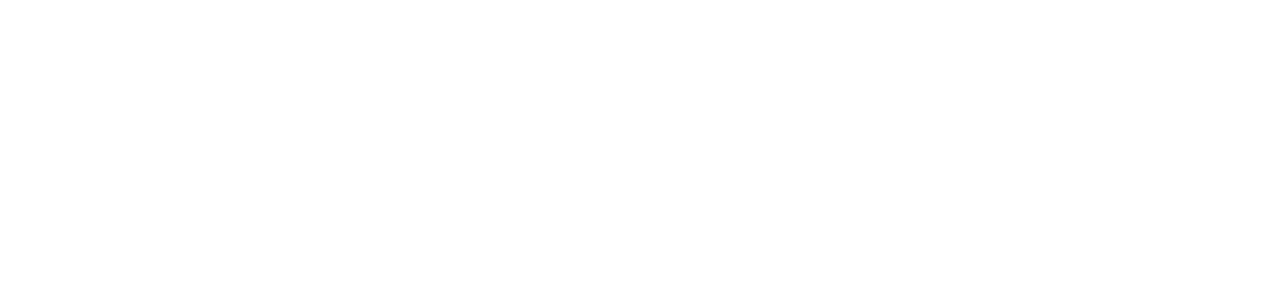
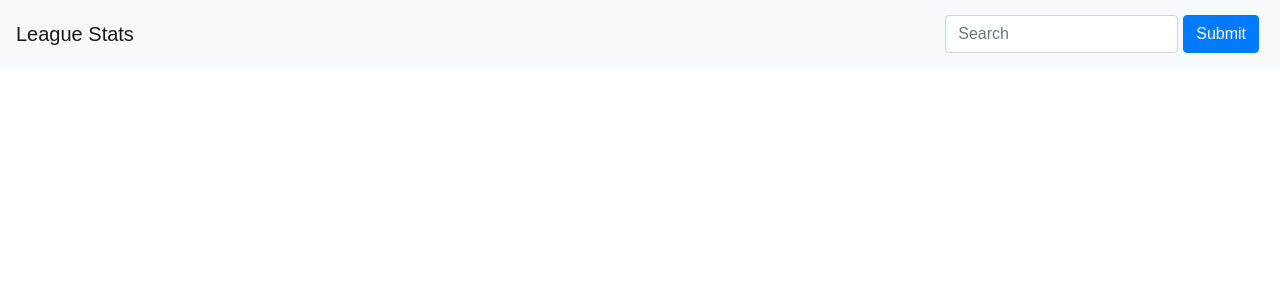
Before and after one commit to march93/league-stats-2, a React (Create React App) app in the folder client/: page / in a window 1280 px wide. Shown: the top 300 px of the page. Built offline with nearby package versions, Linux system fonts and the light colour scheme.

Commit message:
Added bootstrap header to search component and updated routing

```diff
--- a/client/package.json
+++ b/client/package.json
@@ -4,6 +4,7 @@
   "private": true,
   "dependencies": {
     "react": "^16.4.1",
+    "react-bootstrap": "^0.32.1",
     "react-dom": "^16.4.1",
     "react-router-dom": "^4.3.1",
     "react-scripts": "1.1.4"
--- a/client/public/index.html
+++ b/client/public/index.html
@@ -10,6 +10,7 @@
     -->
     <link rel="manifest" href="%PUBLIC_URL%/manifest.json">
     <link rel="shortcut icon" href="%PUBLIC_URL%/favicon.ico">
+    <link rel="stylesheet" href="https://maxcdn.bootstrapcdn.com/bootstrap/4.1.0/css/bootstrap.min.css">
     <!--
       Notice the use of %PUBLIC_URL% in the tags above.
       It will be replaced with the URL of the `public` folder during the build.
@@ -36,5 +37,8 @@
       To begin the development, run `npm start` or `yarn start`.
       To create a production bundle, use `npm run build` or `yarn build`.
     -->
+    <script src="https://ajax.googleapis.com/ajax/libs/jquery/3.3.1/jquery.min.js"></script>
+    <script src="https://cdnjs.cloudflare.com/ajax/libs/popper.js/1.14.0/umd/popper.min.js"></script>
+    <script src="https://maxcdn.bootstrapcdn.com/bootstrap/4.1.0/js/bootstrap.min.js"></script>
   </body>
 </html>
--- a/client/src/components/App.js
+++ b/client/src/components/App.js
@@ -1,11 +1,13 @@
 import React, { Component } from 'react';
 import '../styles/App.css';
+import Header from './Header';
 import Main from './Main';
 
 class App extends Component {
   render() {
     return (
         <div className="App">
+            <Header />
             <Main />
         </div>
     );
--- /dev/null
+++ b/client/src/components/Header.js
@@ -0,0 +1,25 @@
+import React, { Component } from 'react';
+import '../styles/Header.css';
+
+class Header extends Component {
+  render() {
+    return (
+        <div className="Header">
+            <nav className="navbar navbar-expand-lg navbar-light bg-light">
+                <span className="navbar-brand">League Stats</span>
+                <button className="navbar-toggler" type="button" data-toggle="collapse" data-target="#navbar-search" aria-controls="navbar-search" aria-expanded="false" aria-label="Toggle navigation">
+                    <span className="navbar-toggler-icon"></span>
+                </button>
+                <div className="collapse navbar-collapse" id="navbar-search">
+                    <form className="navbar-form ml-auto">
+                        <input type="text" className="form-control" placeholder="Search" />
+                        <button type="submit" className="btn btn-primary">Submit</button>
+                    </form>
+                </div>
+            </nav>
+        </div>
+    );
+  }
+}
+
+export default Header;
--- a/client/src/components/Main.js
+++ b/client/src/components/Main.js
@@ -5,7 +5,7 @@
 const Main = () => (
   <main>
     <Switch>
-      <Route exact path='/' component={Matchlist}/>
+      <Route exact path='/matches/:id' component={Matchlist}/>
     </Switch>
   </main>
 )
--- /dev/null
+++ b/client/src/styles/Header.css
@@ -0,0 +1,9 @@
+.navbar-form {
+    display: flex;
+    flex-direction: row;
+    margin: 7px 5px;
+}
+
+.navbar-form input {
+    margin-right: 5px;
+}
```
Also changed, not shown: client/src/styles/Matchlist.css (added), 1 other file (tests, documents, lock files or other folders).
